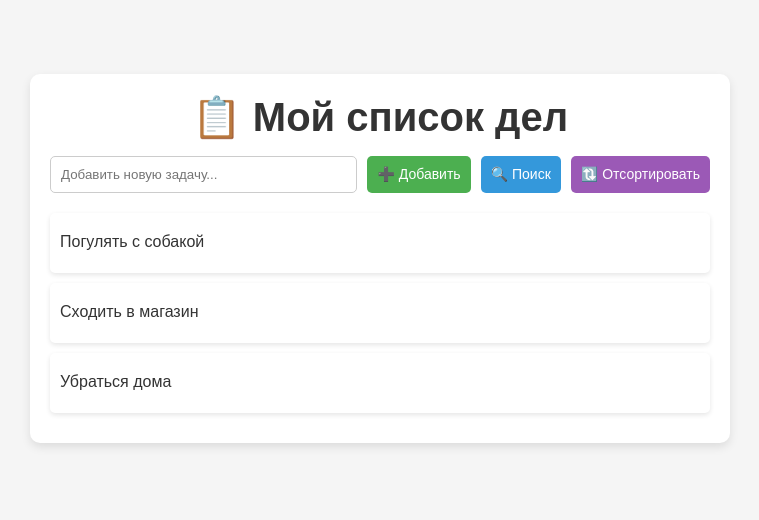
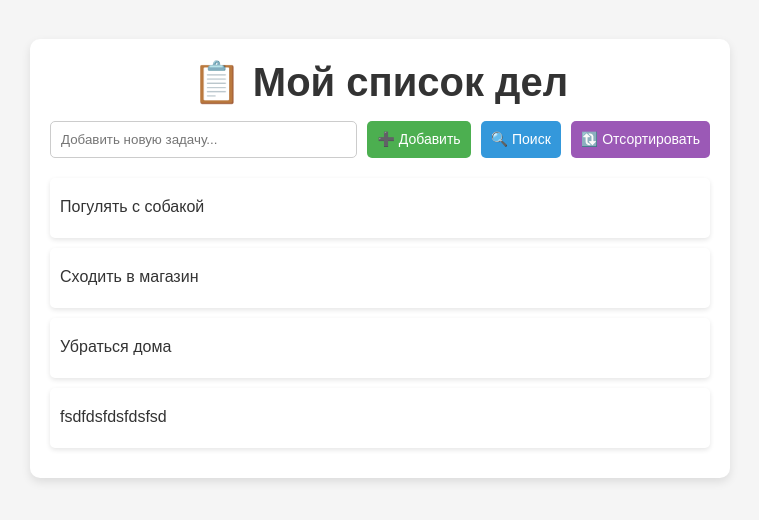
Before and after one commit to DiRouzzz/TodoListReact, a React (Vite) app: page / in a window 1280 px wide. Shown: the part 142-662 px from the top of the page, without its empty margins (260-1019 px from the left). Built offline with nearby package versions, Linux system fonts and the light colour scheme; data requests are answered from the project's data file.

Commit message:
updates 2

```diff
--- a/db.json
+++ b/db.json
@@ -11,6 +11,10 @@
     {
       "title": "Убраться дома",
       "id": 5
+    },
+    {
+      "title": "fsdfdsfdsfdsfsd",
+      "id": 6
     }
   ]
 }
--- a/src/AppContainer.jsx
+++ b/src/AppContainer.jsx
@@ -12,7 +12,6 @@ import { Route, Routes } from 'react-router-dom';
 import { Task } from './Task.jsx';
 import { NotFound } from './NotFound';
 import { TaskNotExist } from './TaskNotExist.jsx';
-
 
 export const AppContainer = () => {
   const [inputValue, setInputValue] = useState('');
--- a/src/Task.jsx
+++ b/src/Task.jsx
@@ -13,7 +13,7 @@ export const Task = ({
   setTask,
   task,
   setIsUpdate,
-  fetchTasks
+  fetchTasks,
 }) => {
   const params = useParams();
   const navigate = useNavigate();
```
Also changed, not shown: src/NotFound.module.scss (line endings or trailing spaces).
